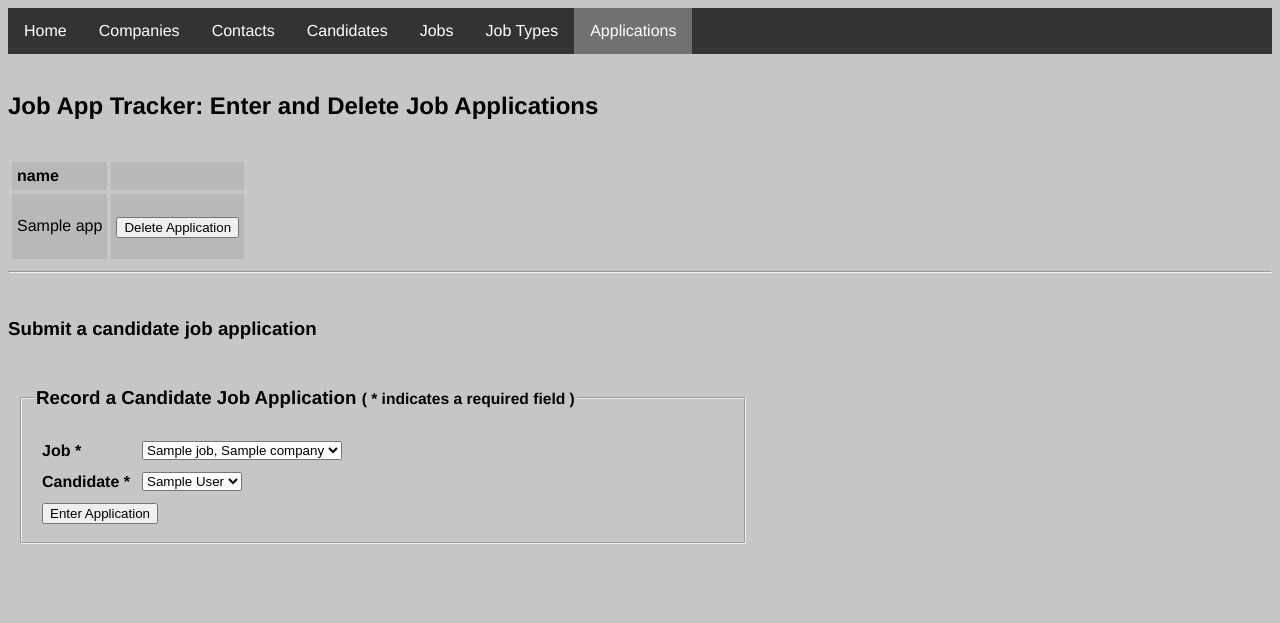
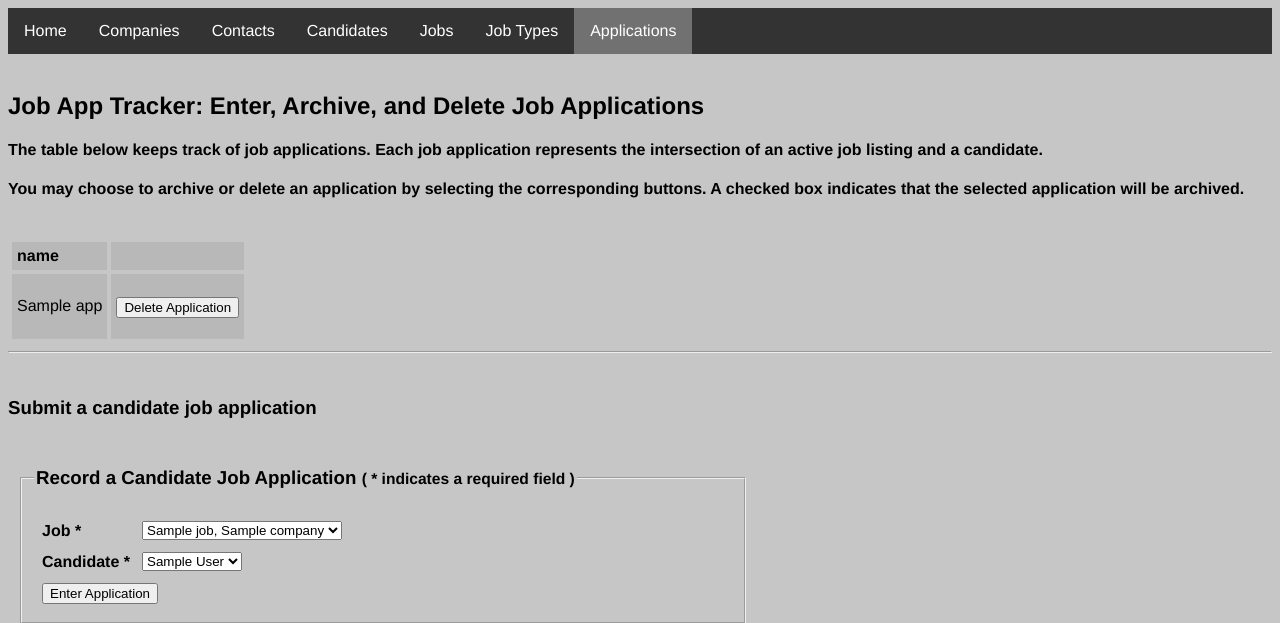
Before and after one commit to mike-osu/job-app-tracker, a Flask app: template templates/applications.html in a window 1280 px wide. Shown: the top 623 px of the page. Run offline with Flask 2, Linux system fonts and the light colour scheme; the template is opened without the code that fills it: most values are stand-ins (such as "Sample title", 1, 10 or a date in 2020).

Commit message:
Update applications.html (#14)
Includes description of is_archived feature as well as that applications is an intersection of jobs and candidates

```diff
--- a/templates/applications.html
+++ b/templates/applications.html
@@ -16,7 +16,11 @@
   </ul>
 
   <br>
-  <h2>Job App Tracker:  Enter and Delete Job Applications</h2>
+  <h2>Job App Tracker:  Enter, Archive, and Delete Job Applications</h2>
+  <p></p>
+  <h4>The table below keeps track of job applications. Each job application represents the intersection of an active job listing and a candidate.</h4>
+  <h4>You may choose to archive or delete an application by selecting the corresponding buttons. A checked box indicates that
+    the selected application will be archived.</h4>
   <p></p>
   <br>
 
```
